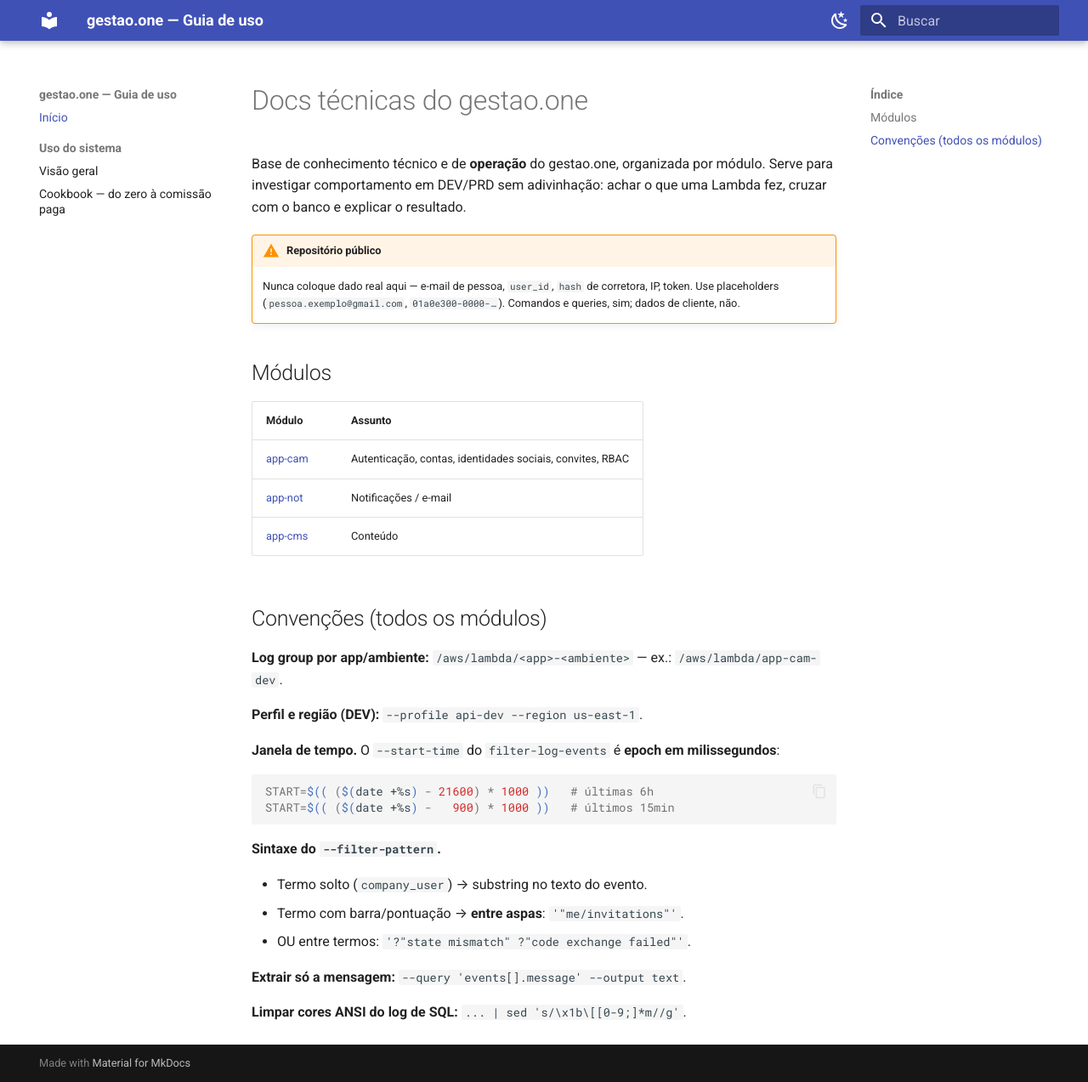
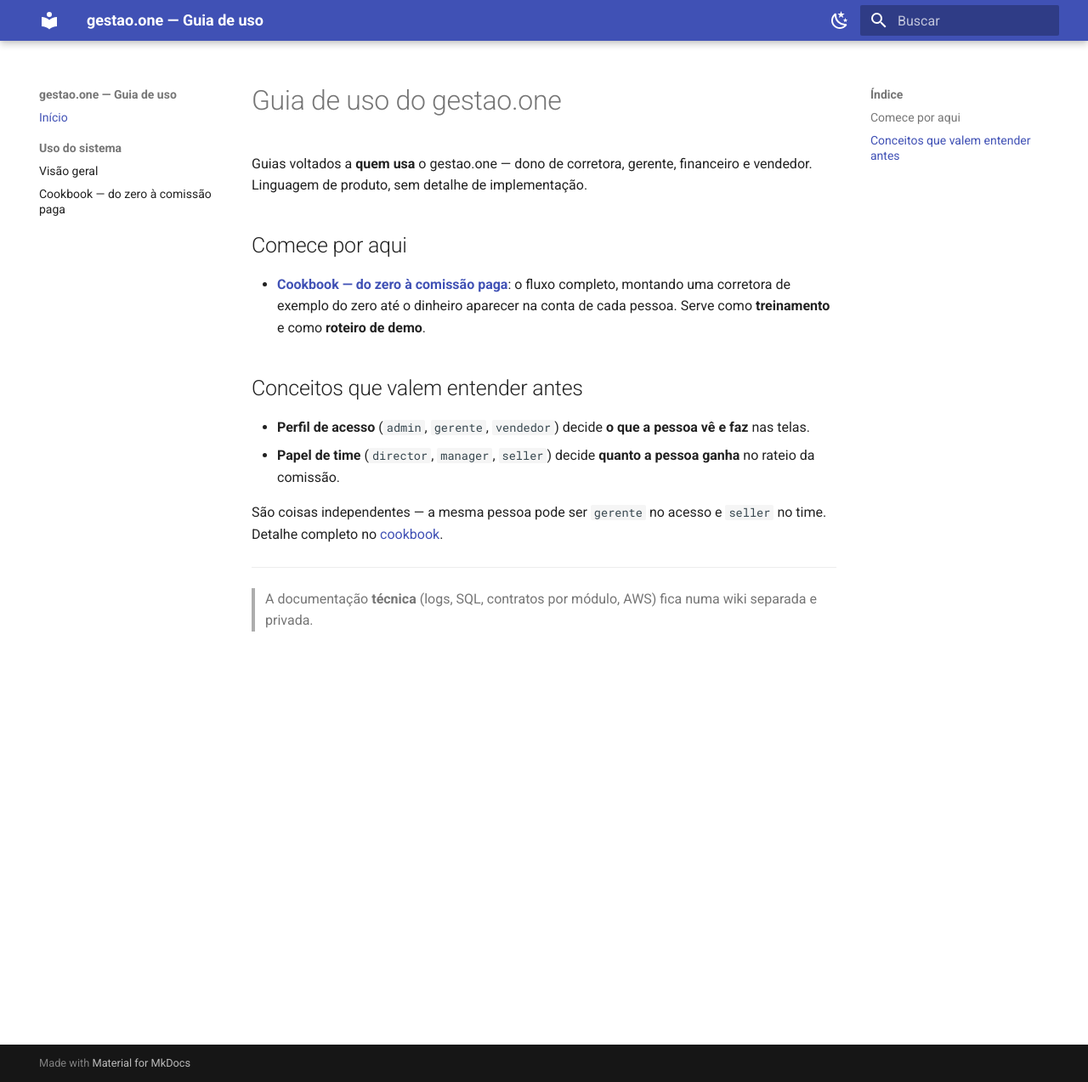
Before and after one commit to renatofagalde/wiki-gestao-one, an MkDocs documentation site: the page built from docs/index.md, in a window 1280 px wide and 1273 px high. Shown: the whole window at 85% size. Built offline with MkDocs 1.6.1 and Material for MkDocs 9.7.7, drawn with Linux system fonts in a browser that asks for light colours.

Commit message:
📝 docs: rewrite home as user guide
Co-Authored-By: Claude Opus 4.8 <noreply@anthropic.com>

````diff
--- a/docs/index.md
+++ b/docs/index.md
@@ -1,43 +1,25 @@
-# Docs técnicas do gestao.one
+# Guia de uso do gestao.one
 
-Base de conhecimento técnico e de **operação** do gestao.one, organizada por
-módulo. Serve para investigar comportamento em DEV/PRD sem adivinhação: achar o
-que uma Lambda fez, cruzar com o banco e explicar o resultado.
+Guias voltados a **quem usa** o gestao.one — dono de corretora, gerente,
+financeiro e vendedor. Linguagem de produto, sem detalhe de implementação.
 
-!!! warning "Repositório público"
-    Nunca coloque dado real aqui — e-mail de pessoa, `user_id`, `hash` de
-    corretora, IP, token. Use placeholders (`pessoa.exemplo@gmail.com`,
-    `01a0e300-0000-…`). Comandos e queries, sim; dados de cliente, não.
+## Comece por aqui
 
-## Módulos
+- [**Cookbook — do zero à comissão paga**](uso-do-sistema/cookbook.md): o fluxo
+  completo, montando uma corretora de exemplo do zero até o dinheiro aparecer na
+  conta de cada pessoa. Serve como **treinamento** e como **roteiro de demo**.
 
-| Módulo | Assunto |
-| --- | --- |
-| [app-cam](app-cam/index.md) | Autenticação, contas, identidades sociais, convites, RBAC |
-| [app-not](app-not/index.md) | Notificações / e-mail |
-| [app-cms](app-cms/index.md) | Conteúdo |
+## Conceitos que valem entender antes
 
-## Convenções (todos os módulos)
+- **Perfil de acesso** (`admin`, `gerente`, `vendedor`) decide **o que a pessoa
+  vê e faz** nas telas.
+- **Papel de time** (`director`, `manager`, `seller`) decide **quanto a pessoa
+  ganha** no rateio da comissão.
 
-**Log group por app/ambiente:** `/aws/lambda/<app>-<ambiente>` — ex.:
-`/aws/lambda/app-cam-dev`.
+São coisas independentes — a mesma pessoa pode ser `gerente` no acesso e `seller`
+no time. Detalhe completo no [cookbook](uso-do-sistema/cookbook.md).
 
-**Perfil e região (DEV):** `--profile api-dev --region us-east-1`.
+---
 
-**Janela de tempo.** O `--start-time` do `filter-log-events` é **epoch em
-milissegundos**:
-
-```bash
-START=$(( ($(date +%s) - 21600) * 1000 ))   # últimas 6h
-START=$(( ($(date +%s) -   900) * 1000 ))   # últimos 15min
-```
-
-**Sintaxe do `--filter-pattern`.**
-
-- Termo solto (`company_user`) → substring no texto do evento.
-- Termo com barra/pontuação → **entre aspas**: `'"me/invitations"'`.
-- OU entre termos: `'?"state mismatch" ?"code exchange failed"'`.
-
-**Extrair só a mensagem:** `--query 'events[].message' --output text`.
-
-**Limpar cores ANSI do log de SQL:** `... | sed 's/\x1b\[[0-9;]*m//g'`.
+> A documentação **técnica** (logs, SQL, contratos por módulo, AWS) fica numa wiki
+> separada e privada.
````
